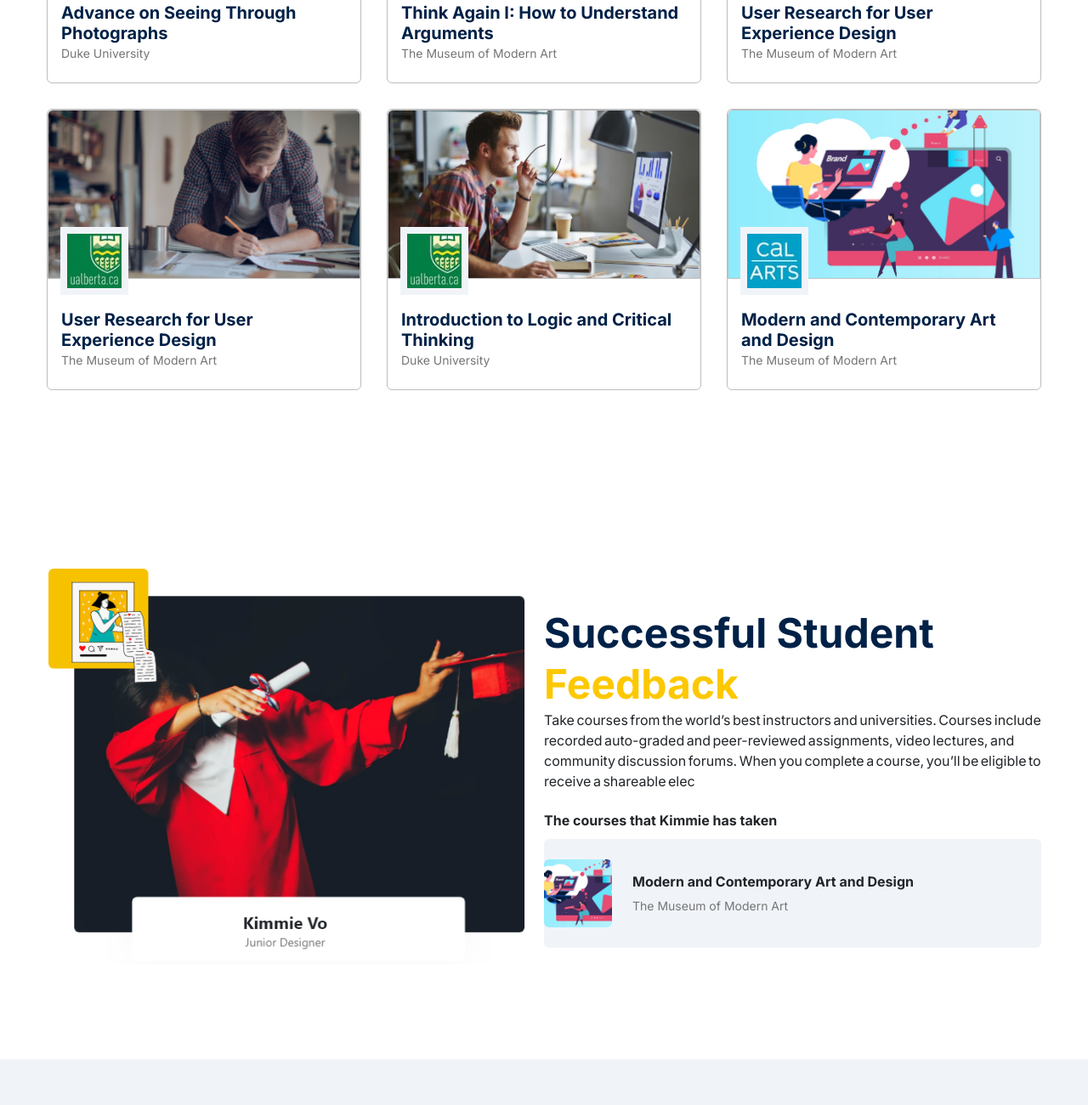
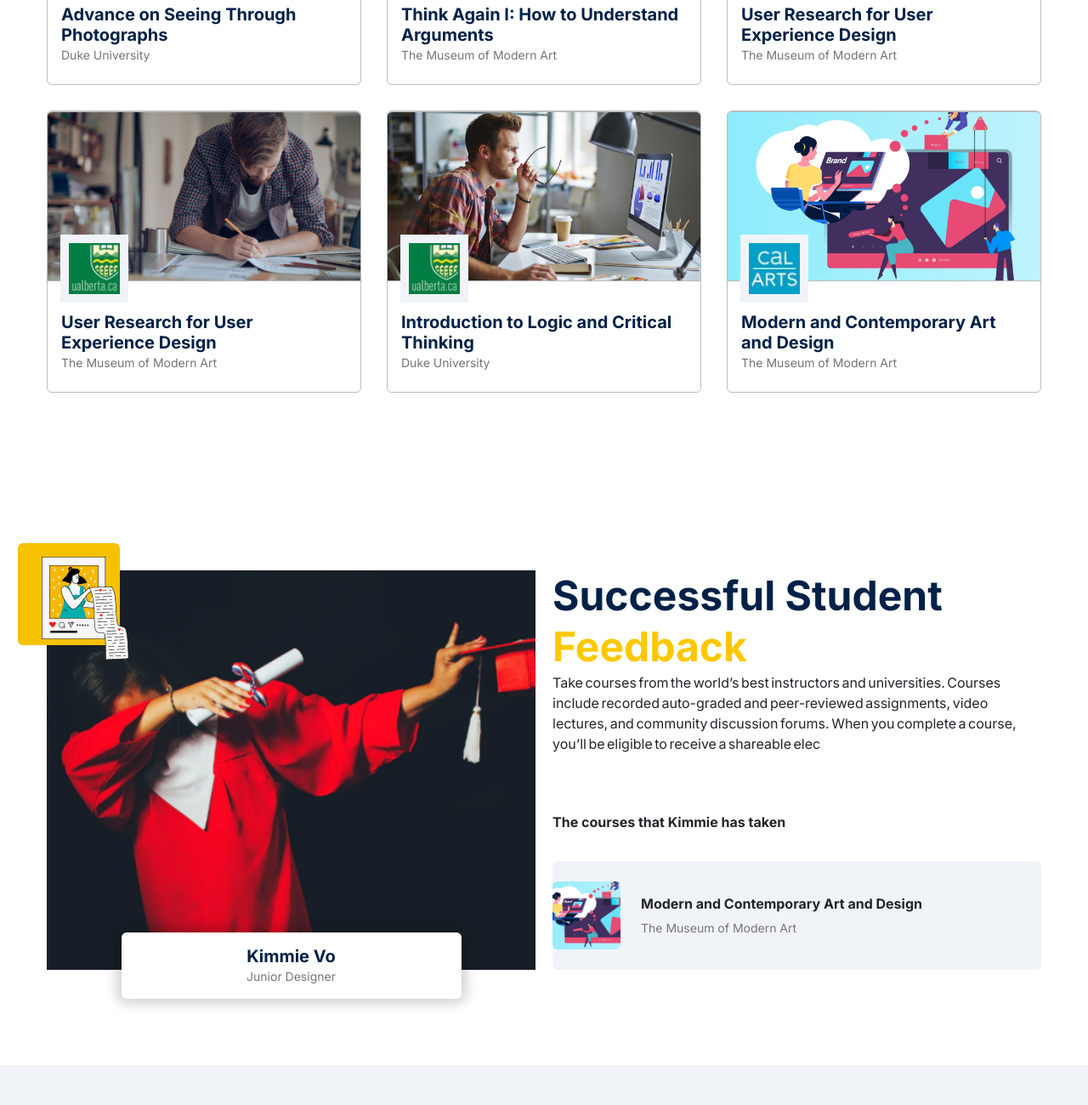
Before and after one commit to YakovenkoIgor17/clear-practice, a plain HTML site: page index.html in a window 1280 px wide. Shown: the part 1656-2956 px from the top of the page at 85% size. Drawn offline with nearby package versions, Linux system fonts and the light colour scheme.

Commit message:
fix-bags

```diff
--- a/index.html
+++ b/index.html
@@ -331,7 +331,12 @@
 				<div class="container">
 					<div class="feedback-body">
 						<div class="feedback-img-wrapper">
-							<img src="img/feedback-student.png" alt="" class="feedback-img">
+							<img class="feedback-img-logo" src="img/kammie-logo.png" alt="">
+							<img class="feedback-img" src="img/kimmie.png" alt="" >
+							<div class="feedback-user-body">
+								<p class="feedback-user-name">Kimmie Vo</p>
+								<p class="feedback-user-role">Junior Designer</p>
+							</div>
 						</div>
 						<div class="feedback-content-wrapper">
 							<h3 class="feedback-content-title">Successful Student <span class="title-content">Feedback</span>
--- a/scss/mainstyle.scss
+++ b/scss/mainstyle.scss
@@ -546,10 +546,13 @@
 	}
 	.courses-card-img {
 		width: 100%;
+		height: 200px;
+		object-fit: cover;
+		display: block;
 	}
 	.courses-card-img-logo {
 		position: absolute;
-		bottom: 111px;
+		top: 145px;
 		left: 15px;
 		width: 80px;
 		height: 80px;
@@ -557,8 +560,12 @@
 		background-color: #f0f4f9;
 		justify-content: center;
 		align-items: center;
-		@media (max-width: 582px) {
-			display: none;
+		padding: 10px;
+		img {
+			width: 100%;
+			object-fit: contain;
+			display: block;
+			height: 100%;
 		}
 	}
 	.card-body {
@@ -606,7 +613,6 @@
 	}
 	.feedback-body {
 		display: flex;
-		align-items: center;
 		@media (min-width: 700px) and (max-width: 991.98px) {
 			padding: 0 100px;
 		}
@@ -617,13 +623,56 @@
 	.feedback-img-wrapper {
 		position: relative;
 		flex: 1 1 50%;
-		padding: 0 21px 0 0;
+		padding: 0 10px 0 0;
+		@media (max-width: $md3+px) {
+			padding: 0;
+		}
 	}
-
+	.feedback-user-body {
+		max-width: 400px;
+		width: 100%;
+		margin: 0 auto;
+		position: relative;
+		z-index: 5;
+		background-color: #fff;
+		display: flex;
+		justify-content: center;
+		align-items: center;
+		flex-direction: column;
+		border-radius: 6px;
+		box-shadow: 0 0 15px 5px rgba(0, 0, 0, 0.2);
+		padding: 16px 0 14px;
+		margin-top: -44px;
+	}
+	.feedback-user-name {
+		font-family: $mainFont;
+		color: #002147;
+		font-size: 20px;
+		line-height: 24px;
+		font-weight: bold;
+	}
+	.feedback-user-role {
+		font-family: $mainFont;
+		color: #757575;
+		font-size: 14px;
+		line-height: 24px;
+		font-weight: 400;
+	}
 	.feedback-img {
 		width: 100%;
+		object-fit: cover;
+		height: 100%;
+		display: block;
+
 	}
-
+	.feedback-img-logo {
+		position: absolute;
+		top: -33px;
+		left: -35px;
+		@media (max-width: 579px){
+			display: none;
+		}
+	}
 	.feedback-img-title {
 		font-family: $mainFont;
 		color: #002147;
@@ -640,7 +689,10 @@
 	}
 	.feedback-content-wrapper {
 		flex: 1 1 50%;
-		align-items: center;
+		padding-left: 10px;
+		@media (max-width: $md3+px) {
+			padding: 0;
+		}
 	}
 	.feedback-content-title {
 		font-family: $mainFont;
@@ -648,7 +700,7 @@
 		font-size: 48px;
 		line-height: 60px;
 		font-weight: bold;
-		padding-top: 29px;
+
 		@media (max-width: $md3+px) {
 			font-size: 35px;
 			line-height: 40px;
@@ -661,6 +713,7 @@
 		font-size: 48px;
 		line-height: 60px;
 		font-weight: bold;
+		margin-bottom: 16px;
 		@media (max-width: $md3+px) {
 			font-size: 35px;
 			line-height: 40px;
@@ -676,7 +729,7 @@
 		line-height: 24px;
 		font-weight: 400;
 		word-spacing: -2px;
-		margin-bottom: 22px;
+		margin-bottom: 68px;
 		@media (max-width: $md3+px) {
 			text-align: center;
 			margin-bottom: 20px;
@@ -688,7 +741,7 @@
 		font-size: 16px;
 		line-height: 24px;
 		font-weight: bold;
-		margin-bottom: 10px;
+		margin-bottom: 34px;
 		@media (max-width: $md3+px) {
 			margin-bottom: 15px;
 			text-align: center;
@@ -700,8 +753,8 @@
 		display: flex;
 		align-items: center;
 		border-radius: 6px;
-		@media (max-width: $md3+px) {
-			margin-bottom: 30px;
+		@media (max-width: $md2+px) {
+			margin-bottom: 40px;
 			padding: 5px 8px;
 		}
 	}
```
Also changed, not shown: css/mainstyle.css.
